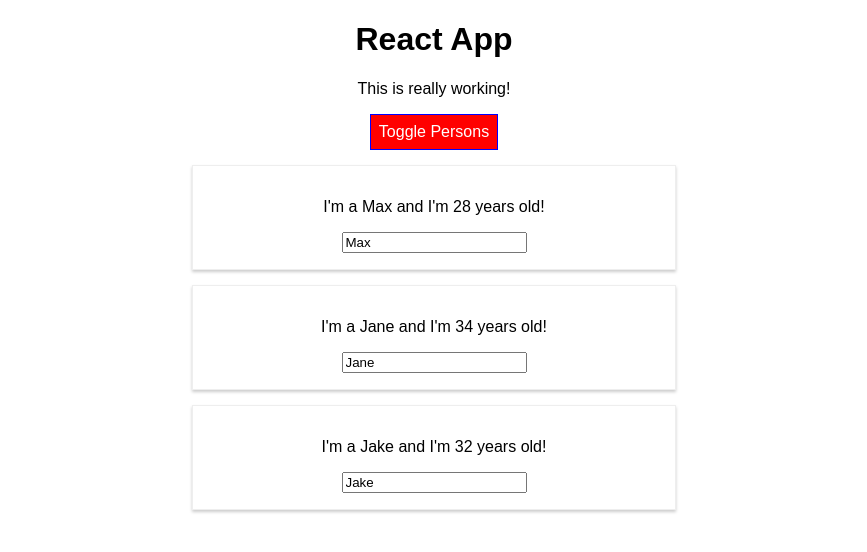
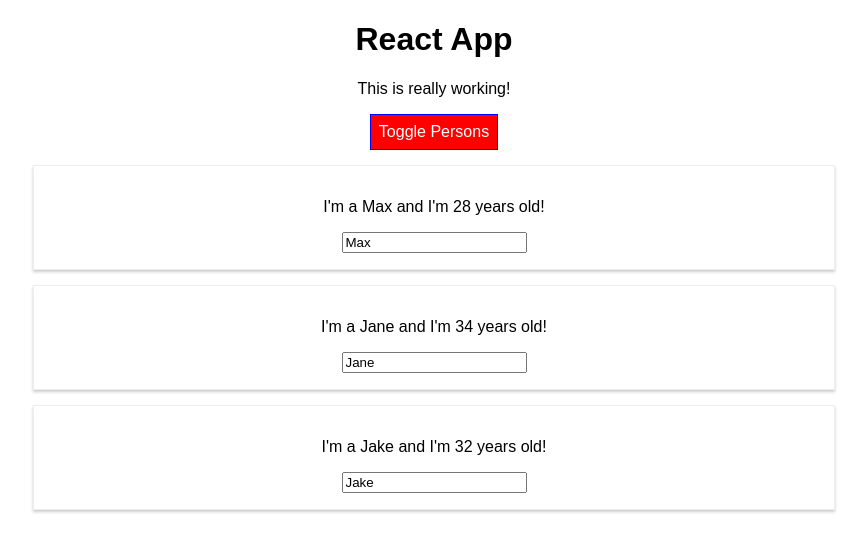
Before and after one commit to pchelka84/react-app-list-of-people, a React (Create React App) app: page / in a window 1280 px wide. Both pictures are taken after a click on the button "Toggle Persons". Shown: the top 552 px of the page, without its empty margins (206-1073 px from the left). Built offline with nearby package versions, Linux system fonts and the light colour scheme.

Commit message:
Back to pre-Radium state to use CSS Modules

```diff
--- a/src/App.js
+++ b/src/App.js
@@ -1,5 +1,4 @@
 import React, { Component } from "react";
-import Radium, { StyleRoot } from "radium";
 import "./App.css";
 import Person from "./Person/Person";
 
@@ -55,11 +54,7 @@
       font: "inherit",
       border: "1px solid blue",
       padding: "8px",
-      cursor: "pointer",
-      ":hover": {
-        backgroundColor: "lightgreen",
-        color: "black"
-      }
+      cursor: "pointer"
     };
 
     let persons = null;
@@ -82,10 +77,6 @@
       );
 
       style.backgroundColor = "red";
-      style[":hover"] = {
-        backgroundColor: "lightred",
-        color: "black"
-      };
     }
 
     // let classes=['red', 'bold'].join(' ') // 'red bold'
@@ -99,7 +90,6 @@
     }
 
     return (
-      <StyleRoot>
       <div className="App">
         <h1>React App</h1>
         <p className={classes.join(" ")}>This is really working!</p>
@@ -110,9 +100,8 @@
 
         {persons}
       </div>
-      </StyleRoot>
     );
   }
 }
 
-export default Radium(App);
+export default App;
--- a/src/Person/Person.js
+++ b/src/Person/Person.js
@@ -1,16 +1,9 @@
 import React from "react";
-import Radium from "radium";
 import "./Person.css";
 
 const person = props => {
-  const style = {
-    "@media (min-width: 500px)": {
-      width: "450px"
-    }
-  };
-
   return (
-    <div className="Person" style={style}>
+    <div className="Person">
       <p onClick={props.click}>
         I'm a {props.name} and I'm {props.age} years old!
       </p>
@@ -20,4 +13,4 @@
   );
 };
 
-export default Radium(person);
+export default person;
```
Lines whose indentation alone changed are shown as unchanged.
